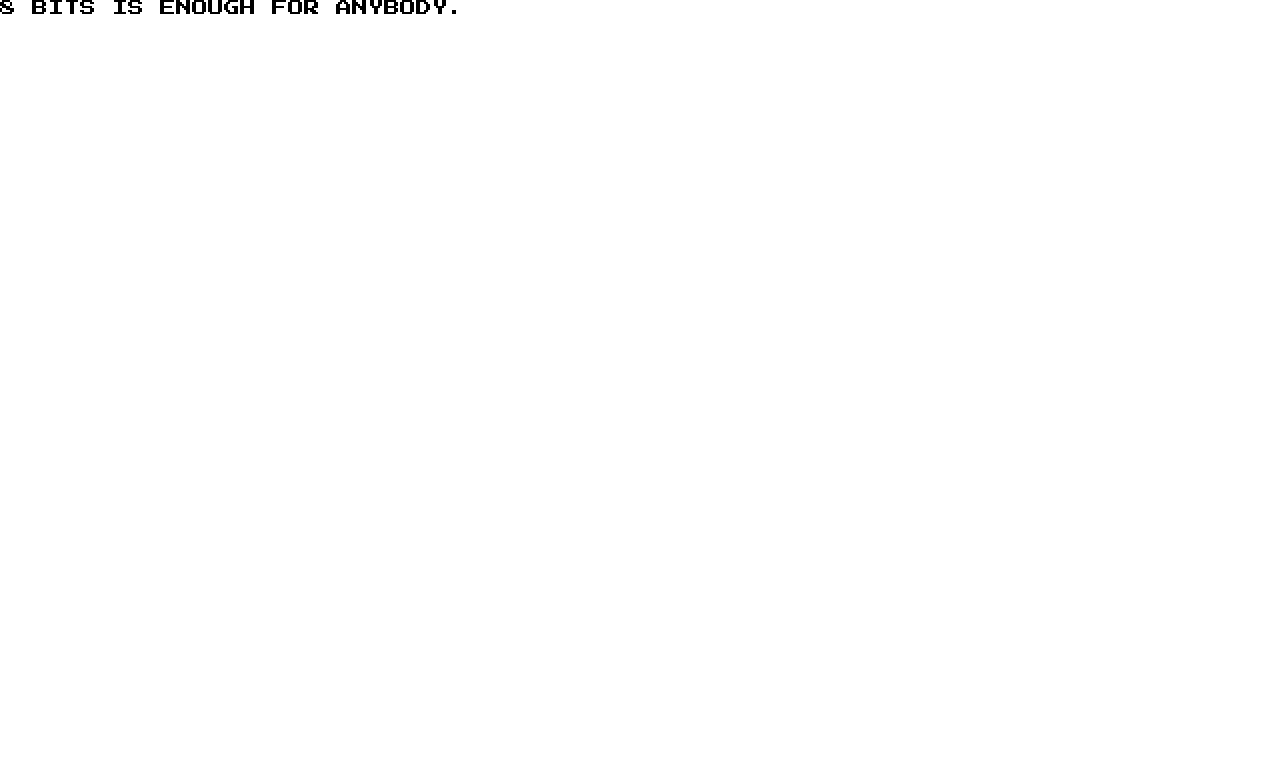
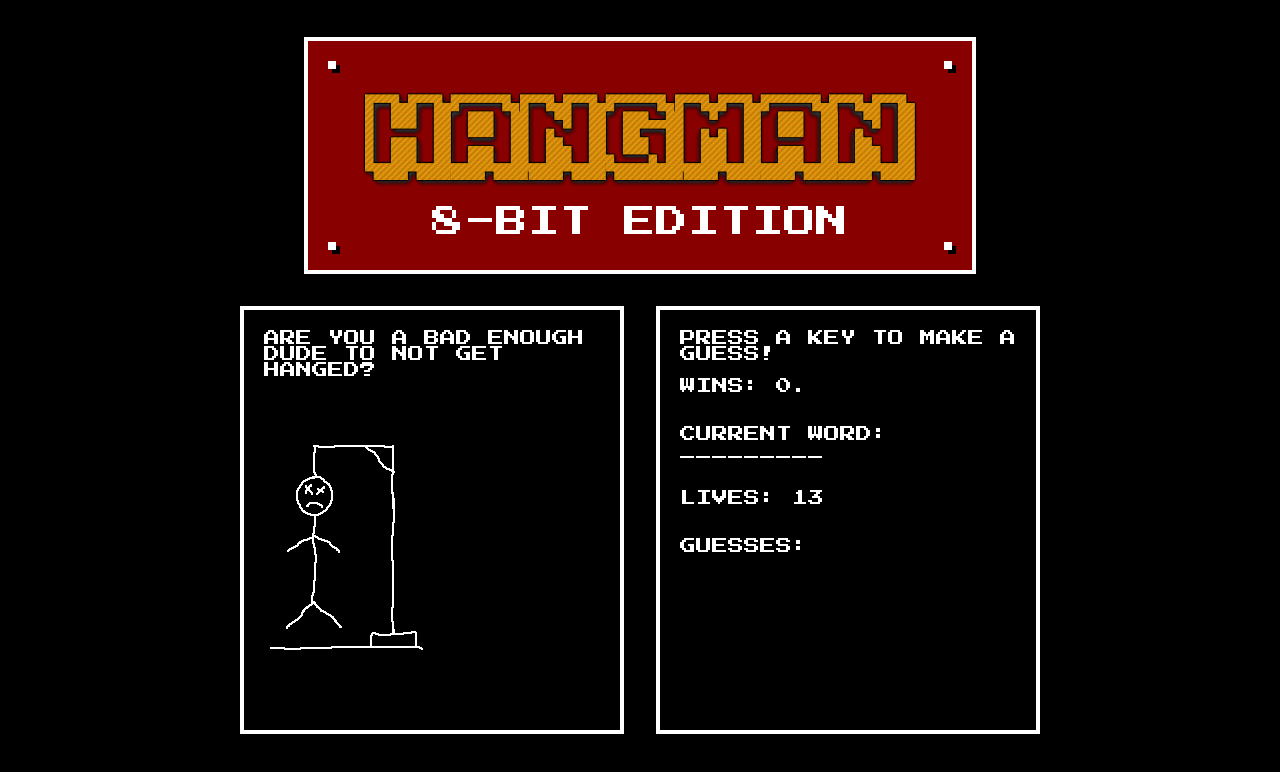
Before and after one commit to snarfblam/Hangman-Game, a plain HTML site: page index.html in a window 1280 px wide. Drawn offline with nearby package versions, Linux system fonts and the light colour scheme.

Commit message:
signing off for the night

```diff
--- a/assets/css/style.css
+++ b/assets/css/style.css
@@ -0,0 +1,70 @@
+body {
+    background: black;
+    color: white;
+    padding: .3em;
+    font-family: "Press Start 2P";
+    text-transform: uppercase;
+}
+
+p {
+    padding-bottom: 1em;
+}
+
+#logo {
+    margin: 16px auto;
+    display: block;
+}
+
+#subtitle {
+    text-align: center;
+    font-size: 32px;
+}
+
+header {
+    padding: 32px;
+    border: 4px solid white;
+    margin: 32px auto;
+    width: 600px;
+    background: #800;
+    position: relative;
+}
+
+.rivet {
+    position: absolute;
+    width: 8px;
+    height: 8px;
+    background: white;
+    box-shadow: 4px 4px 0 black;
+}
+
+.game-container {
+    display: flex;
+    justify-content: space-between;
+    width: 800px;
+    margin: 0 auto;
+}
+
+.game-item {
+    width: 42%;
+    /* box-sizing: border-box; */
+    border: 4px white solid;
+    outline: 2px black solid;
+    padding: 20px;
+    /* outline-offset: 1px; */
+}
+
+.rivet1, .rivet3 {
+    left: 20px
+}
+
+.rivet1, .rivet2 {
+    top: 20px;
+}
+
+.rivet3, .rivet4 {
+    bottom: 20px;
+}
+
+.rivet2, .rivet4 {
+    right: 20px;
+}
--- a/index.html
+++ b/index.html
@@ -20,8 +20,43 @@
         </style>
     </head>
     <body>
+        <header>
+            <img src="assets/images/HANGMAN.png" alt="HANGMAN" id="logo">
+            <div id="subtitle">8-Bit Edition</div>
+            <div class="rivet rivet1"></div>
+            <div class="rivet rivet2"></div>
+            <div class="rivet rivet3"></div>
+            <div class="rivet rivet4"></div>
+        </header>
 
-        <p class="test">8 bits is enough for anybody.</p>
+        <div class="game-container">
+            <div class="game-item">
+                <p>Are you a bad enough dude to not get hanged?<p>
+                <img src="assets/images/hangman-a.gif">
+            </div>
+            <div class="game-item">
+                <p>Press a key to make a guess!</p>
+                <p>
+                    Wins: <span id="winDisplay">0</span>.
+                    <br><br>
+                </p>
+                <p>
+                    Current word:
+                    <br>
+                    <span id="wordDisplay">_________</span>
+                    <br><br>
+                </p>
+                <p>
+                    Lives:
+                    <span id="livesDisplay">13</span>
+                    <br><br>
+                </p>
+                <p>
+                    Guesses:<br>
+                    <span id="guessDisplay"></span>
+                </p>
+            </div>
+        </div>
 
         <script src="http://ajax.googleapis.com/ajax/libs/jquery/1.7.2/jquery.min.js" type="text/javascript"></script>
         <script type="text/javascript">
```
